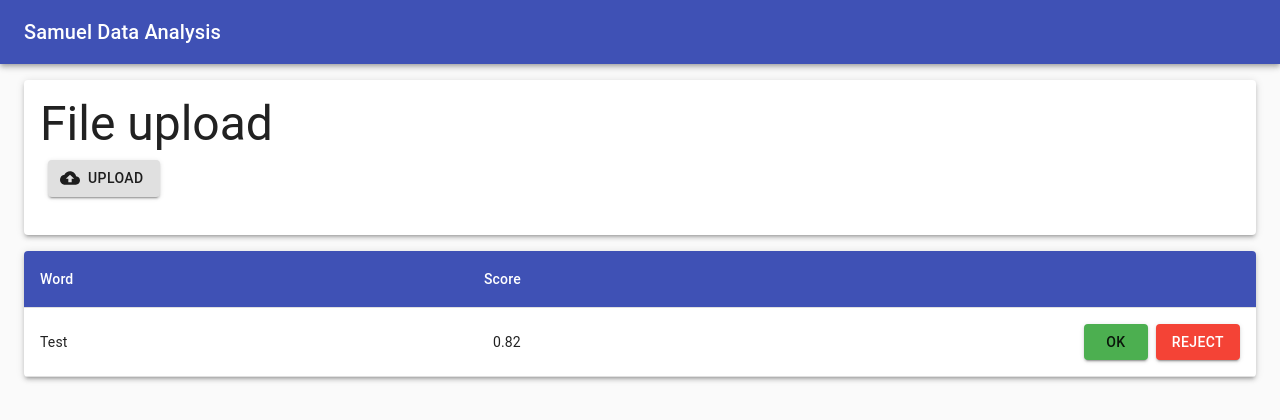
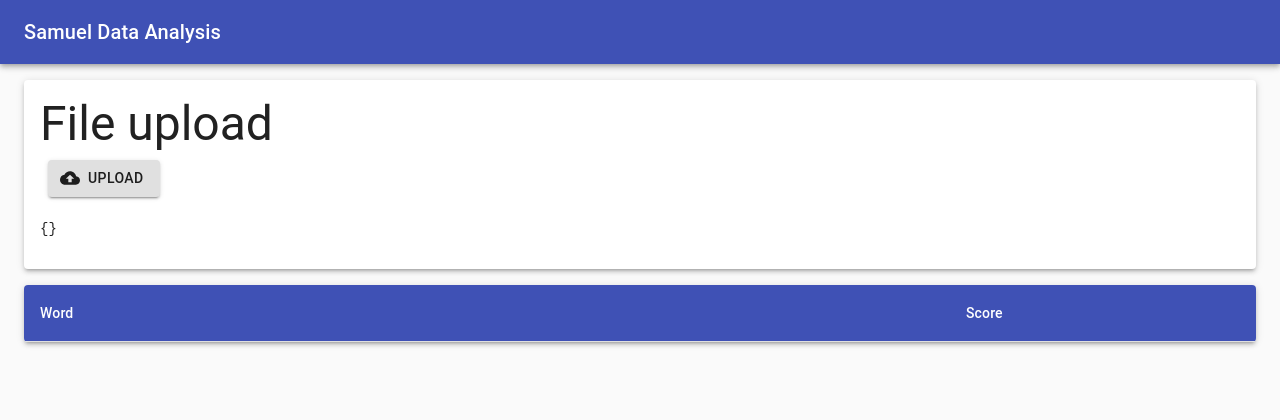
Before and after one commit to paulcacheux/keyword_validation_tool, a React (Create React App) app: page / in a window 1280 px wide. Shown: the top 420 px of the page. Built offline with nearby package versions, Linux system fonts and the light colour scheme.

Commit message:
Integration of file upload with redux saga

```diff
--- a/package.json
+++ b/package.json
@@ -15,6 +15,7 @@
         "react-scripts": "3.4.0",
         "redux": "^4.0.5",
         "redux-devtools-extension": "^2.13.8",
+        "redux-saga": "^1.1.3",
         "typescript": "~3.7.2"
     },
     "devDependencies": {
--- a/src/components/FileUploadBox.tsx
+++ b/src/components/FileUploadBox.tsx
@@ -1,6 +1,8 @@
 import React from 'react';
 import { Paper, Typography, makeStyles } from '@material-ui/core';
 import { UploadButton } from './UploadButton';
+import { State } from '../state/types';
+import { useSelector } from 'react-redux';
 
 const useStyles = makeStyles(theme => ({
     root: {
@@ -10,11 +12,13 @@ const useStyles = makeStyles(theme => ({
 
 export const FileUploadBox: React.FC = () => {
     const classes = useStyles();
+    const content = useSelector((state: State) => state.words);
 
     return (
         <Paper elevation={3} className={classes.root}>
             <Typography variant="h3">File upload</Typography>
             <UploadButton />
+            <pre>{JSON.stringify(content)}</pre>
         </Paper>
     );
 };
--- a/src/components/ScoringTable.tsx
+++ b/src/components/ScoringTable.tsx
@@ -12,6 +12,8 @@ import {
     withStyles,
 } from '@material-ui/core';
 import { green, red } from '@material-ui/core/colors';
+import { useSelector } from 'react-redux';
+import { State } from '../state/types';
 
 const useStyles = makeStyles(theme => ({
     root: {
@@ -51,6 +53,7 @@ const RedButton = withStyles(theme => ({
 
 export const ScoringTable: React.FC = () => {
     const classes = useStyles();
+    const content = useSelector((state: State) => state.words);
 
     return (
         <TableContainer component={Paper} className={classes.root} elevation={3}>
@@ -67,14 +70,18 @@ export const ScoringTable: React.FC = () => {
                     </TableRow>
                 </TableHead>
                 <TableBody>
-                    <TableRow>
-                        <TableCell align="left">Test</TableCell>
-                        <TableCell align="right">0.82</TableCell>
-                        <TableCell align="right">
-                            <GreenButton variant="contained">OK</GreenButton>
-                            <RedButton variant="contained">Reject</RedButton>
-                        </TableCell>
-                    </TableRow>
+                    {Object.keys(content).map(word => {
+                        return (
+                            <TableRow key={word}>
+                                <TableCell align="left">{word}</TableCell>
+                                <TableCell align="right">{content[word]}</TableCell>
+                                <TableCell align="right">
+                                    <GreenButton variant="contained">OK</GreenButton>
+                                    <RedButton variant="contained">Reject</RedButton>
+                                </TableCell>
+                            </TableRow>
+                        );
+                    })}
                 </TableBody>
             </Table>
         </TableContainer>
--- a/src/components/UploadButton.tsx
+++ b/src/components/UploadButton.tsx
@@ -1,7 +1,8 @@
-import React, { useState } from 'react';
+import React from 'react';
 import { makeStyles, Button } from '@material-ui/core';
 import CloudUploadIcon from '@material-ui/icons/CloudUpload';
-import { readAsText } from '../fileUpload';
+import { useDispatch } from 'react-redux';
+import { uploadFileRequest } from '../state/actions';
 
 const useStyles = makeStyles(theme => ({
     button: {
@@ -14,13 +15,12 @@ const useStyles = makeStyles(theme => ({
 
 export const UploadButton: React.FC = () => {
     const classes = useStyles();
-    const [content, setContent] = useState('');
+    const dispatch = useDispatch();
 
     const handleFileInput = async (event: React.ChangeEvent<HTMLInputElement>): Promise<void> => {
         const files = event.target.files;
         if (files) {
-            const fileContent = await readAsText(files[0]);
-            setContent(fileContent);
+            dispatch(uploadFileRequest(files[0]));
         }
     };
 
@@ -36,7 +36,6 @@ export const UploadButton: React.FC = () => {
                 Upload
                 <input type="file" className={classes.fileInput} onChange={handleFileInput} />
             </Button>
-            <pre>{content}</pre>
         </>
     );
 };
--- a/src/fileUpload.ts
+++ b/src/fileUpload.ts
@@ -1,10 +1,15 @@
-export const readAsText = (blob: Blob): Promise<string> => {
+export interface FileContent {
+    [word: string]: number;
+}
+
+export const readAsText = (blob: Blob): Promise<FileContent> => {
     return new Promise((resolve, reject) => {
         const reader = new FileReader();
         reader.onload = (): void => {
             const content = reader.result;
             if (typeof content === 'string') {
-                resolve(content);
+                const parsedContent = JSON.parse(content);
+                resolve(parsedContent);
             } else {
                 reject('Expected string file content');
             }
--- a/src/index.tsx
+++ b/src/index.tsx
@@ -2,8 +2,23 @@ import React from 'react';
 import ReactDOM from 'react-dom';
 import { App } from './App';
 import * as serviceWorker from './serviceWorker';
+import { fileUploadSaga } from './state/sagas';
+import { reducer } from './state/reducers';
+import createSagaMiddleware from 'redux-saga';
+import { createStore, applyMiddleware } from 'redux';
+import { composeWithDevTools } from 'redux-devtools-extension';
+import { Provider } from 'react-redux';
 
-ReactDOM.render(<App />, document.getElementById('root'));
+const sagaMiddleware = createSagaMiddleware();
+const store = createStore(reducer, composeWithDevTools(applyMiddleware(sagaMiddleware)));
+sagaMiddleware.run(fileUploadSaga);
+
+ReactDOM.render(
+    <Provider store={store}>
+        <App />
+    </Provider>,
+    document.getElementById('root'),
+);
 
 // If you want your app to work offline and load faster, you can change
 // unregister() to register() below. Note this comes with some pitfalls.
--- /dev/null
+++ b/src/state/actions.ts
@@ -0,0 +1,40 @@
+import { UPLOAD_FILE_REQUEST, UPLOAD_FILE_SUCCESS, UPLOAD_FILE_ERROR } from './types';
+import { FileContent } from '../fileUpload';
+
+export interface UploadFileRequestAction {
+    type: typeof UPLOAD_FILE_REQUEST;
+    blob: Blob;
+}
+
+interface UploadFileSuccessAction {
+    type: typeof UPLOAD_FILE_SUCCESS;
+    content: FileContent;
+}
+
+interface UploadFileErrorAction {
+    type: typeof UPLOAD_FILE_ERROR;
+    error: string;
+}
+
+export type RootAction = UploadFileRequestAction | UploadFileSuccessAction | UploadFileErrorAction;
+
+export const uploadFileRequest = (blob: Blob): UploadFileRequestAction => {
+    return {
+        type: UPLOAD_FILE_REQUEST,
+        blob,
+    };
+};
+
+export const uploadFileSuccess = (content: FileContent): UploadFileSuccessAction => {
+    return {
+        type: UPLOAD_FILE_SUCCESS,
+        content,
+    };
+};
+
+export const uploadFileError = (error: string): UploadFileErrorAction => {
+    return {
+        type: UPLOAD_FILE_ERROR,
+        error,
+    };
+};
--- /dev/null
+++ b/src/state/reducers.ts
@@ -0,0 +1,18 @@
+import { UPLOAD_FILE_SUCCESS, UPLOAD_FILE_ERROR, State } from './types';
+import { RootAction } from './actions';
+
+const defaultState: State = {
+    words: {},
+    error: undefined,
+};
+
+export const reducer = (state = defaultState, action: RootAction): State => {
+    switch (action.type) {
+        case UPLOAD_FILE_SUCCESS:
+            return { words: action.content, error: undefined };
+        case UPLOAD_FILE_ERROR:
+            return { words: {}, error: action.error };
+        default:
+            return state;
+    }
+};
--- /dev/null
+++ b/src/state/sagas.ts
@@ -0,0 +1,15 @@
+import { UPLOAD_FILE_REQUEST } from './types';
+import { UploadFileRequestAction, uploadFileSuccess } from './actions';
+import { call, put, takeLatest, ForkEffect, Effect } from 'redux-saga/effects';
+import { readAsText, FileContent } from '../fileUpload';
+
+function* uploadFile(action: UploadFileRequestAction): Generator<Effect<any>> {
+    try {
+        const content = yield call(readAsText, action.blob);
+        yield put(uploadFileSuccess(content as FileContent));
+    } catch (error) {}
+}
+
+export function* fileUploadSaga(): Generator<ForkEffect<never>> {
+    yield takeLatest(UPLOAD_FILE_REQUEST, uploadFile);
+}
--- /dev/null
+++ b/src/state/types.ts
@@ -0,0 +1,10 @@
+export const UPLOAD_FILE_REQUEST = 'UPLOAD_FILE_REQUEST';
+export const UPLOAD_FILE_SUCCESS = 'UPLOAD_FILE_SUCCESS';
+export const UPLOAD_FILE_ERROR = 'UPLOAD_FILE_ERROR';
+
+export interface State {
+    words: {
+        [word: string]: number;
+    };
+    error?: string;
+}
--- /dev/null
+++ b/testFiles/test.json
@@ -0,0 +1,4 @@
+{
+    "word1": 0.82,
+    "word2": 0.79
+}
```
Also changed, not shown: 1 other file (tests, documents, lock files or other folders).
